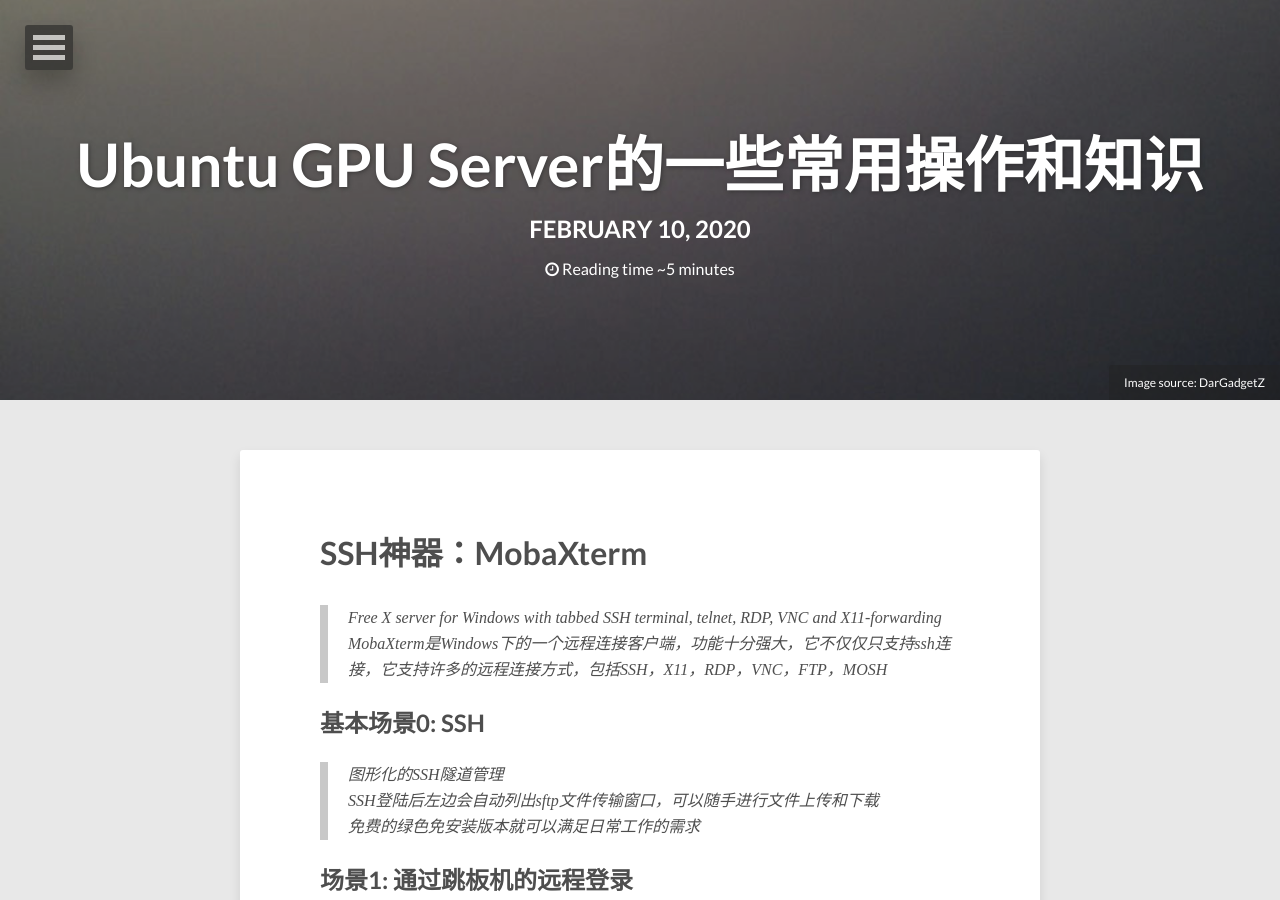
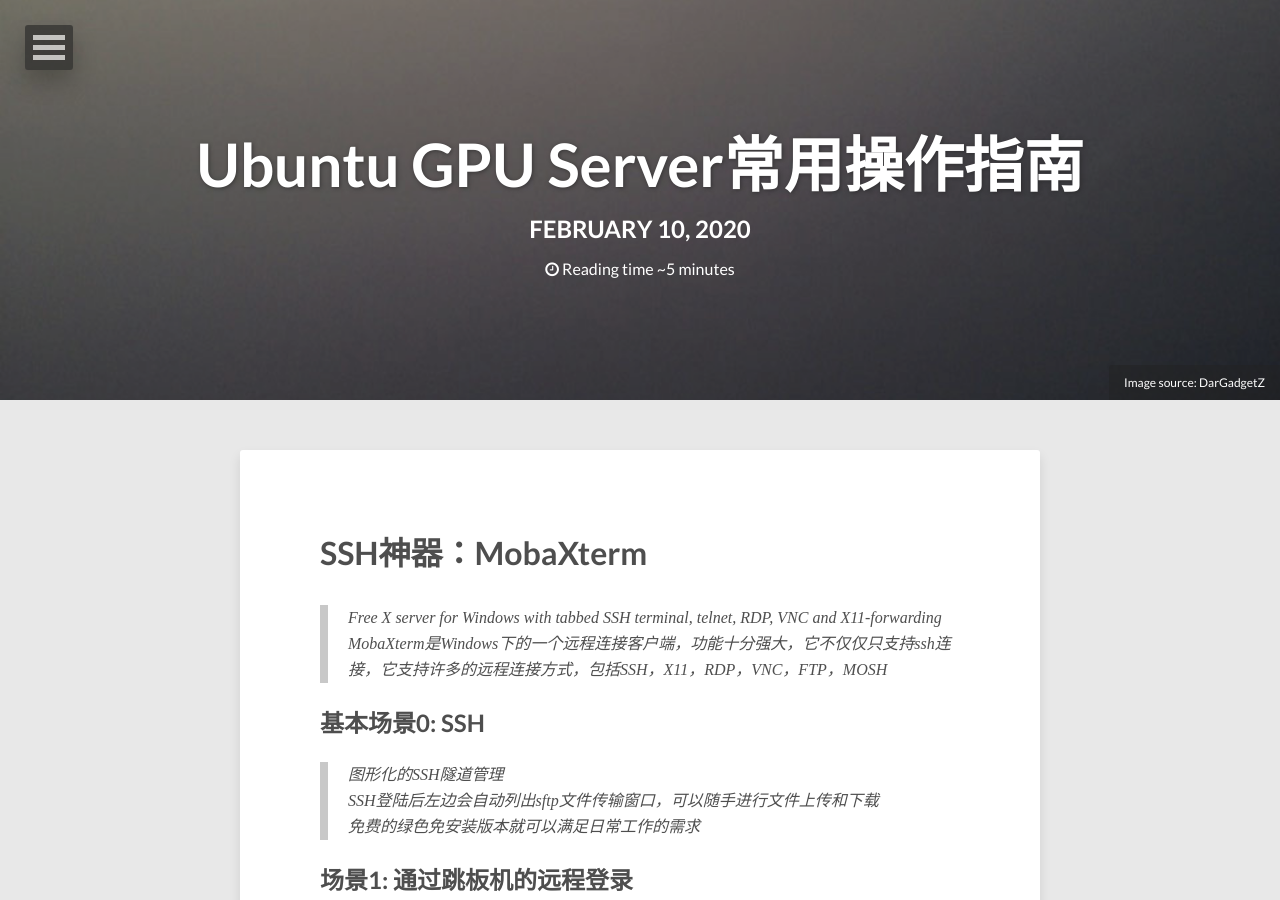
Before and after one commit to E0HYL/BLOG-OF-E0, a Jekyll site: the page built from _posts/2020-02-10-UbuntuServer.md, in a window 1280 px wide and 900 px high. Built offline with Jekyll 4.4.1, drawn with Linux system fonts in a browser that asks for light colours; nearby versions of some CDN libraries; comment, search, counter and statistics services are not loaded.

Commit message:
Update 2020-02-10-UbuntuServer.md

```diff
--- a/_posts/2020-02-10-UbuntuServer.md
+++ b/_posts/2020-02-10-UbuntuServer.md
@@ -1,6 +1,6 @@
 ---
 layout: post
-title: Ubuntu GPU Server的一些常用操作和知识
+title: Ubuntu GPU Server常用操作指南
 description: "Commom operations for Ubuntu server."
 modified: 2020-02-10
 tags: [Skills, Linux]
```
